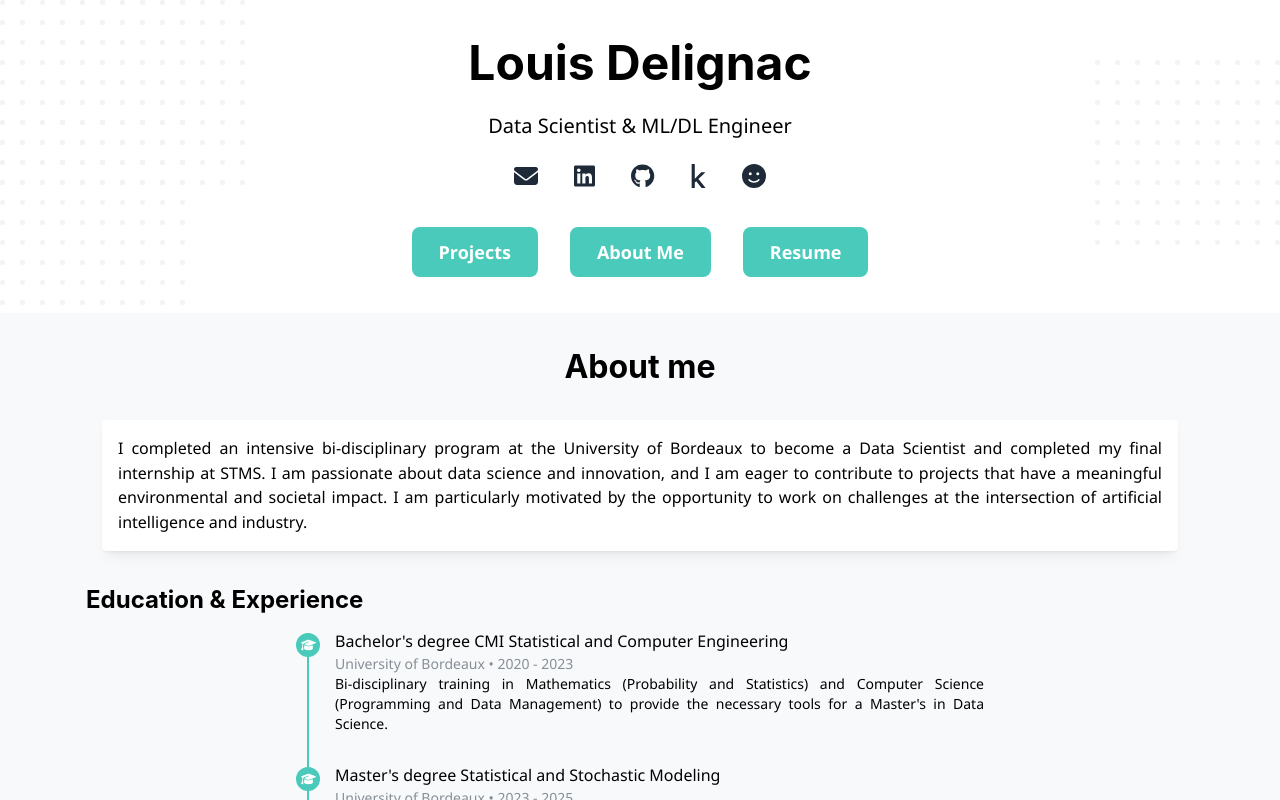
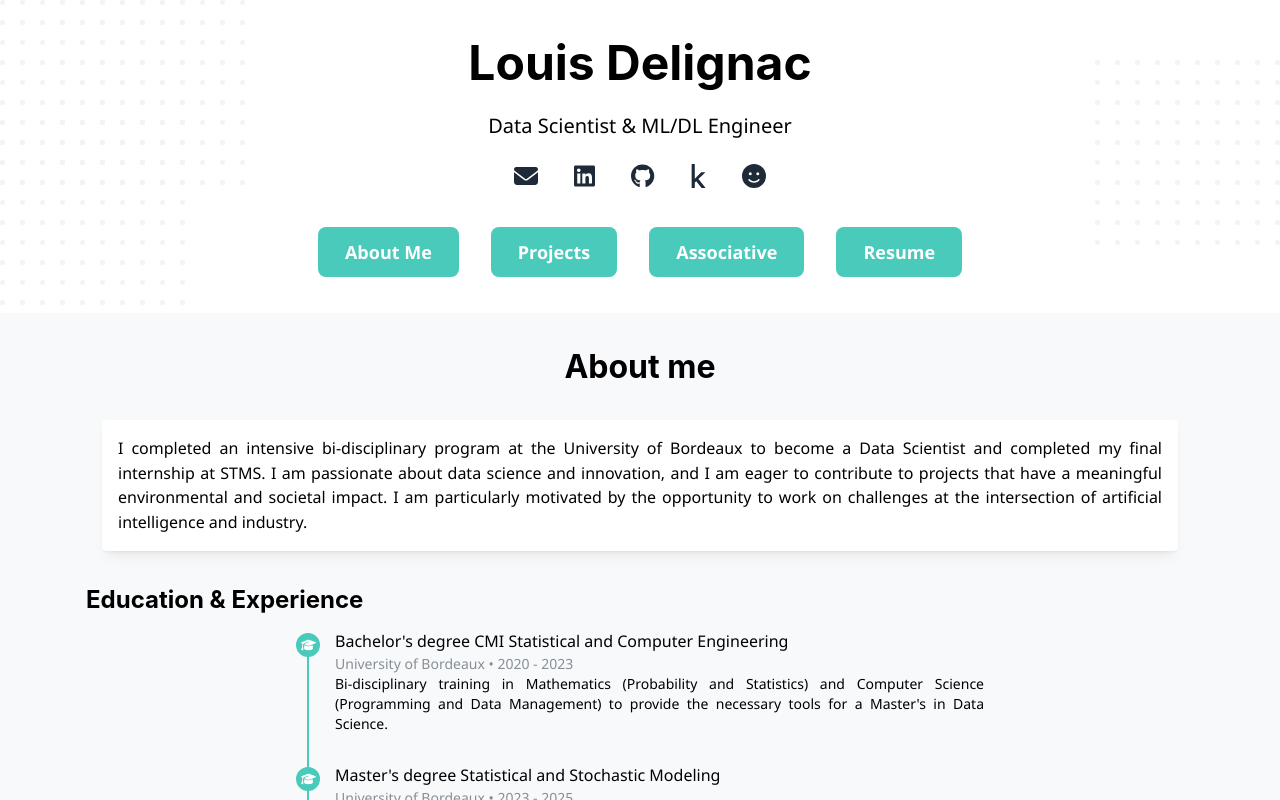
Before and after one commit to LouisDelignac/louisdelignac.github.io, a React (Vite) app: page / in a window 1280 px wide. Shown: the top 800 px of the page. Built offline with nearby package versions, Linux system fonts and the light colour scheme.

Commit message:
fix: add section IDs for navigation and add associative button

```diff
--- a/src/App.tsx
+++ b/src/App.tsx
@@ -31,8 +31,9 @@ function App() {
         </Group>
 
         <Group className="nav-list" justify="center" mt="xl" pb="lg" gap="xl">
+          <NavButton href="#about-me"               label="About Me" />
           <NavButton href="#projects"               label="Projects" />
-          <NavButton href="#about-me"               label="About Me" />
+          <NavButton href="#associative"            label="Associative" />
           <NavButton href="./CV_Louis_Delignac.pdf" label="Resume"   target="_blank"/>
         </Group>
 
@@ -45,7 +46,7 @@ function App() {
       </Box>
 
       <Box component="main">
-        <Section title='About me' alternate>
+        <Section id="about-me" title='About me' alternate>
           <Container size="lg">
             <Paper mx="md" p="md" shadow="sm">
               <Text ta="justify">
@@ -61,7 +62,7 @@ function App() {
           </Container>
         </Section>
 
-        <Section title="My Projects">
+        <Section id="projects" title="My Projects">
           <Container size="lg">
             <SimpleGrid cols={{ base: 1, md: 4 }} spacing="md" pb="md">
               {ProjectCards}
@@ -69,7 +70,7 @@ function App() {
           </Container>
         </Section>
 
-        <Section title="Associative" alternate>
+        <Section id="associative" title="Associative" alternate>
           <Container size="xs" ta="center">
             <CareerCard title="My associative involvement" image="/images/career/mayday.webp" markdown={associativeMd} />
           </Container>
```
